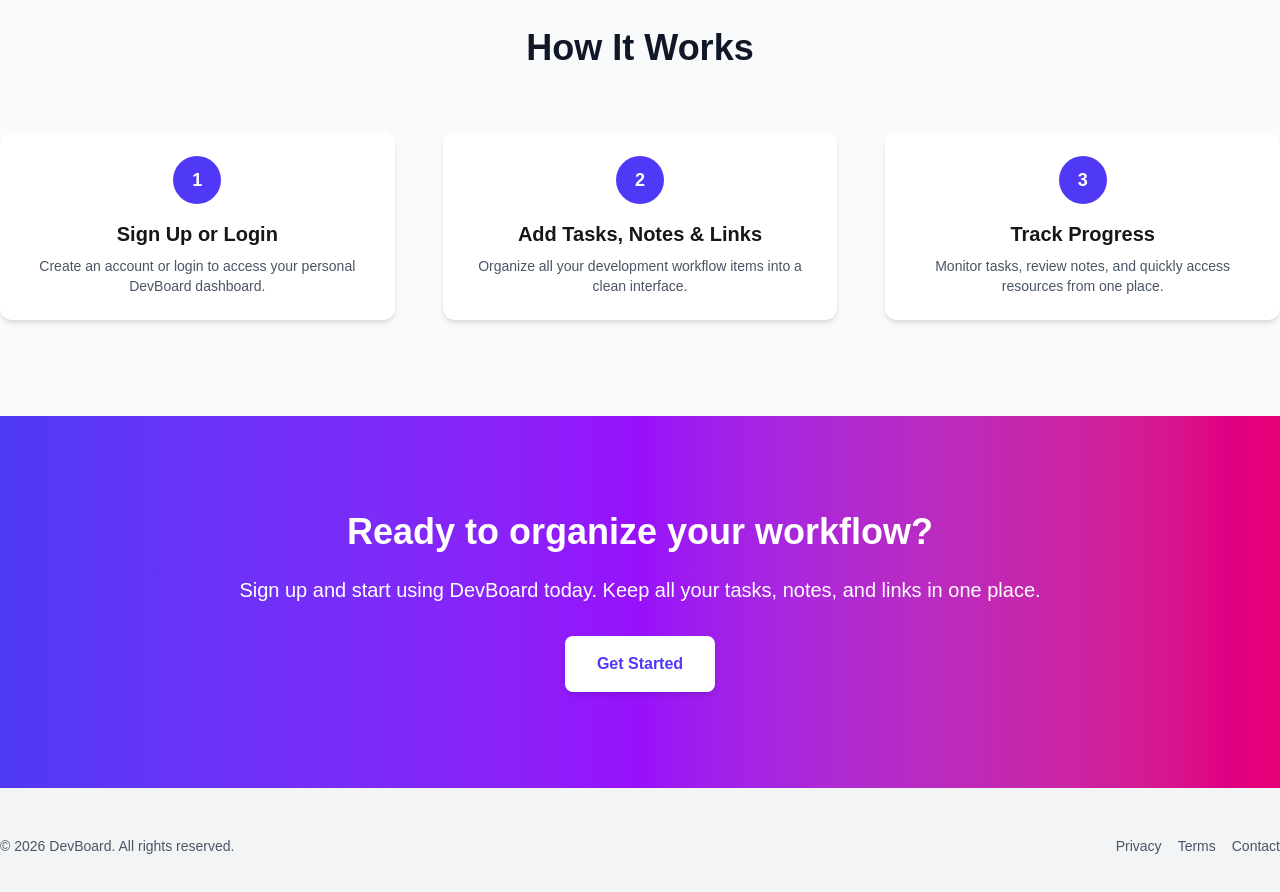
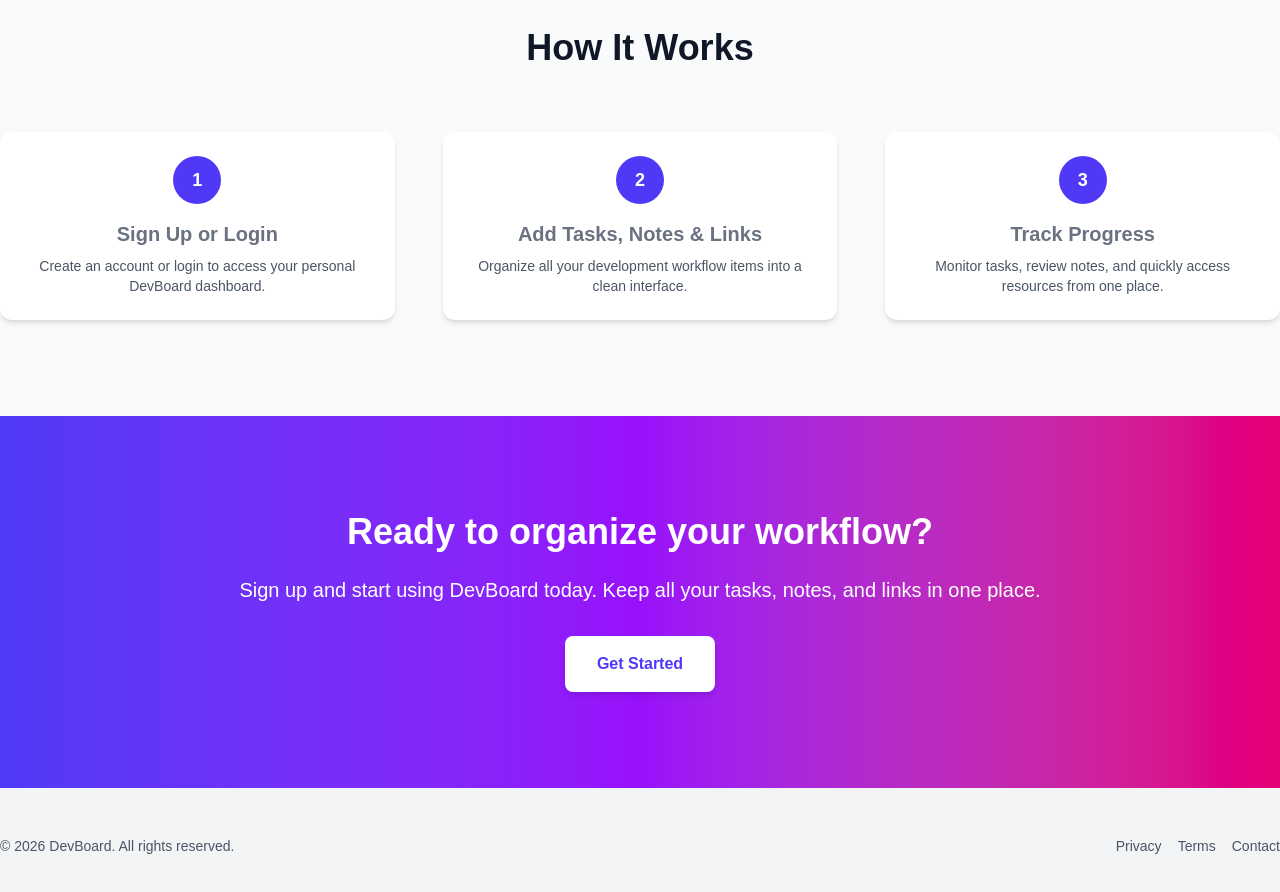
Before and after one commit to ShivamJha2436/devboard, a Next.js app: page / in a window 1280 px wide. Shown: the part 1460-2352 px from the top of the page. Built offline with nearby package versions, Linux system fonts and the light colour scheme.

Commit message:
fix: minor changes
Signed-off-by: ShivamJha2436 <shivamkumar87148@gmail.com>

```diff
--- a/app/auth/login/page.js
+++ b/app/auth/login/page.js
@@ -19,7 +19,7 @@
           </div>
 
           {/* Form */}
-          <form className="space-y-4">
+          <form className="space-y-4 text-gray-700">
             <Input
               label="Email"
               type="email"
--- a/app/auth/register/page.js
+++ b/app/auth/register/page.js
@@ -19,7 +19,7 @@
           </div>
 
           {/* Form */}
-          <form className="space-y-4">
+          <form className="space-y-4 text-gray-700">
             <Input
               label="Name"
               placeholder="Your name"
--- a/app/page.js
+++ b/app/page.js
@@ -122,7 +122,7 @@
           How It Works
         </motion.h2>
 
-        <div className="grid grid-cols-1 md:grid-cols-3 gap-12">
+        <div className="grid grid-cols-1 md:grid-cols-3 gap-12 text-gray-500">
           {[
             {
               step: "1",
```
